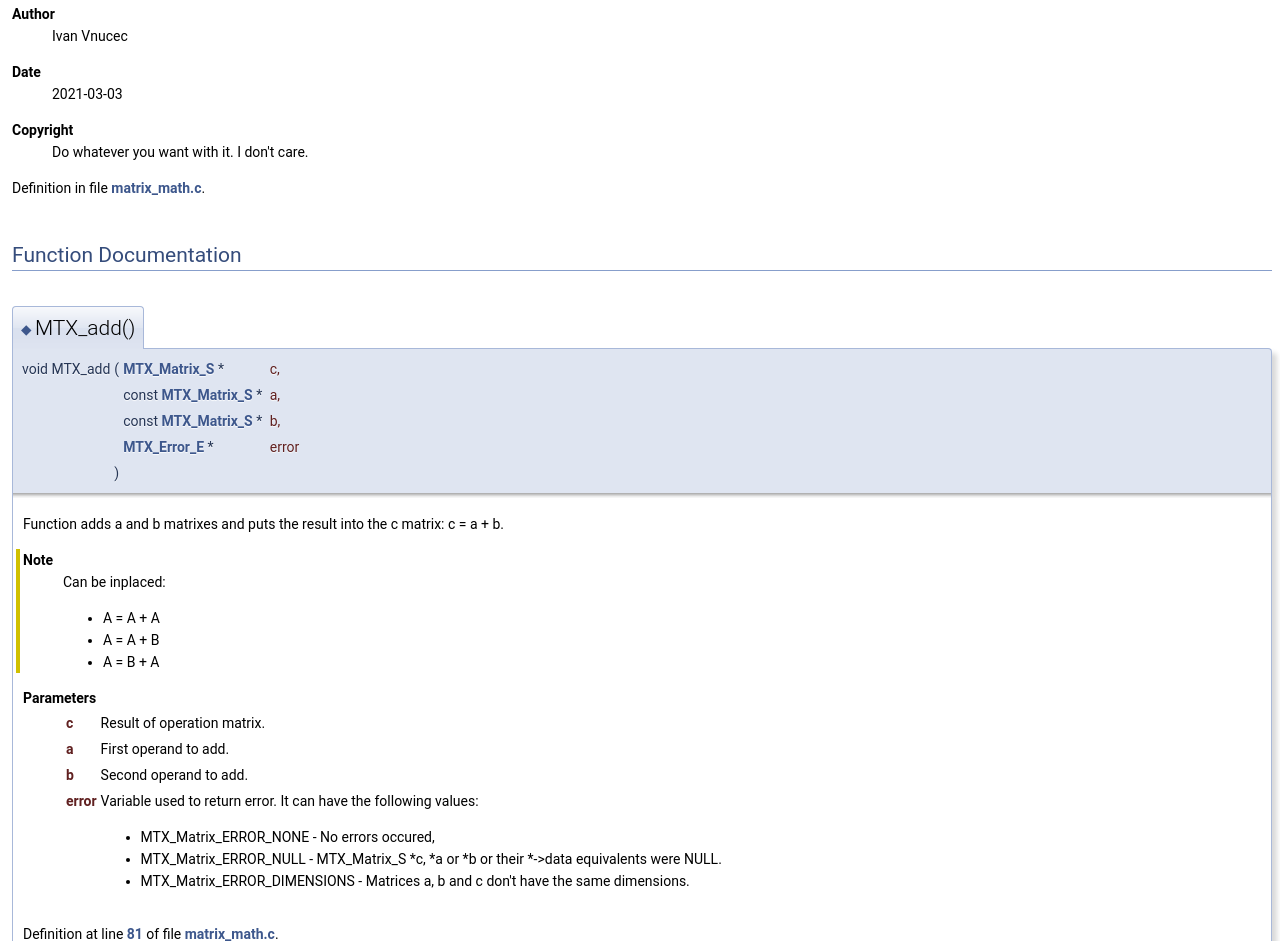
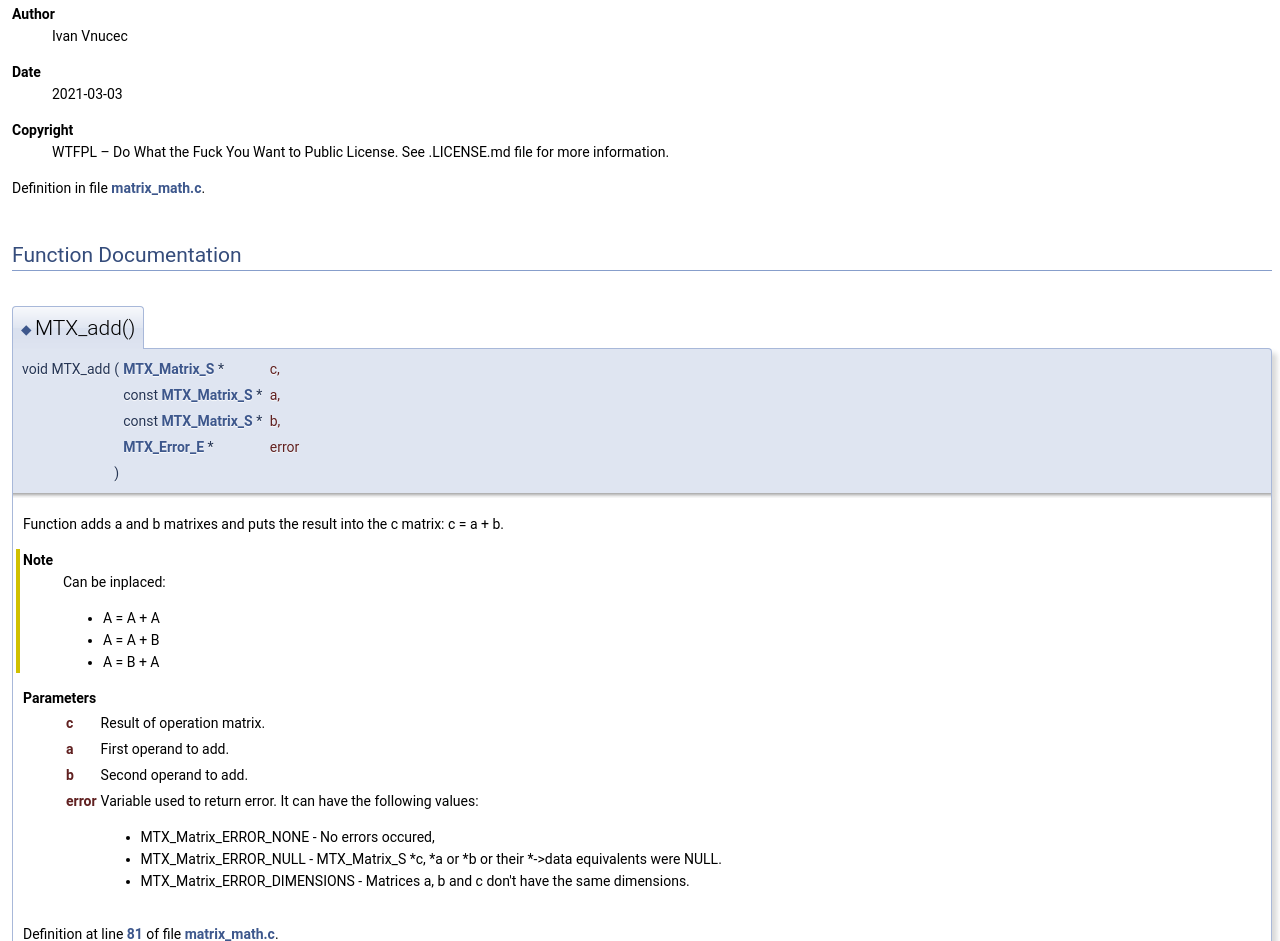
Before and after one commit to IvanVnucec/c_matrix_library, a plain HTML site: page matrix__math_8c.html in a window 1280 px wide. Shown: the part 1279-2220 px from the top of the page. Drawn offline with Linux system fonts and the light colour scheme.

Commit message:
deploy: f346eca1bc214f24befa19acff40da85a02dbeef

```diff
--- a/matrix__math_8c.html
+++ b/matrix__math_8c.html
@@ -134,7 +134,7 @@ Functions</h2></td></tr>
 <div class="textblock"><p>Functions to perform matrix operations. </p>
 <dl class="section author"><dt>Author</dt><dd>Ivan Vnucec </dd></dl>
 <dl class="section date"><dt>Date</dt><dd>2021-03-03</dd></dl>
-<dl class="section copyright"><dt>Copyright</dt><dd>Do whatever you want with it. I don't care. </dd></dl>
+<dl class="section copyright"><dt>Copyright</dt><dd>WTFPL – Do What the Fuck You Want to Public License. See .LICENSE.md file for more information. </dd></dl>
 
 <p class="definition">Definition in file <a class="el" href="matrix__math_8c_source.html">matrix_math.c</a>.</p>
 </div><h2 class="groupheader">Function Documentation</h2>
```
Also changed, not shown: matrix__math_8h.html (+1 -1 lines).
